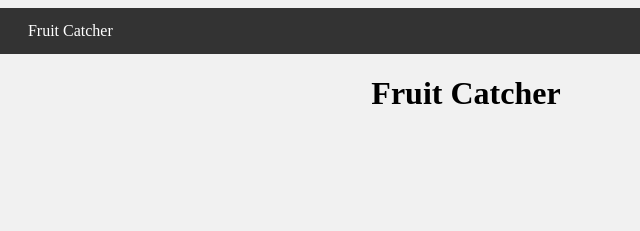
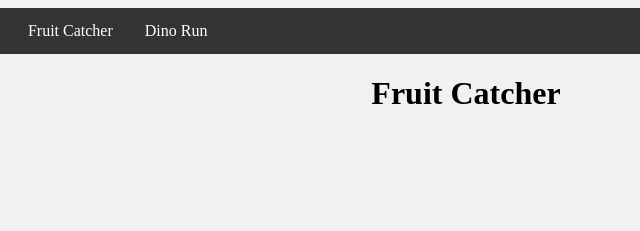
Before and after one commit to kahlon699/FreeGame, a plain HTML site: page FruitCatcher.html in a window 1280 px wide. Shown: the top 231 px of the page, 174-814 px from the left. Drawn offline with Linux system fonts and the light colour scheme.

Commit message:
Update FruitCatcher.html

```diff
--- a/FruitCatcher.html
+++ b/FruitCatcher.html
@@ -151,6 +151,7 @@ setInterval(dropFruit, 2000);
    <li><a href="index.html">Home</a></li>
     <li><a href="TicTacToe.html">Tic Tac Toe</a></li>
     <li><a href="FruitCatcher.html">Fruit Catcher</a></li>
+		  <li><a href=" DinoRun.html">Dino Run</a></li>
   </ul>
 
   <h1>Fruit Catcher</h1>
```
